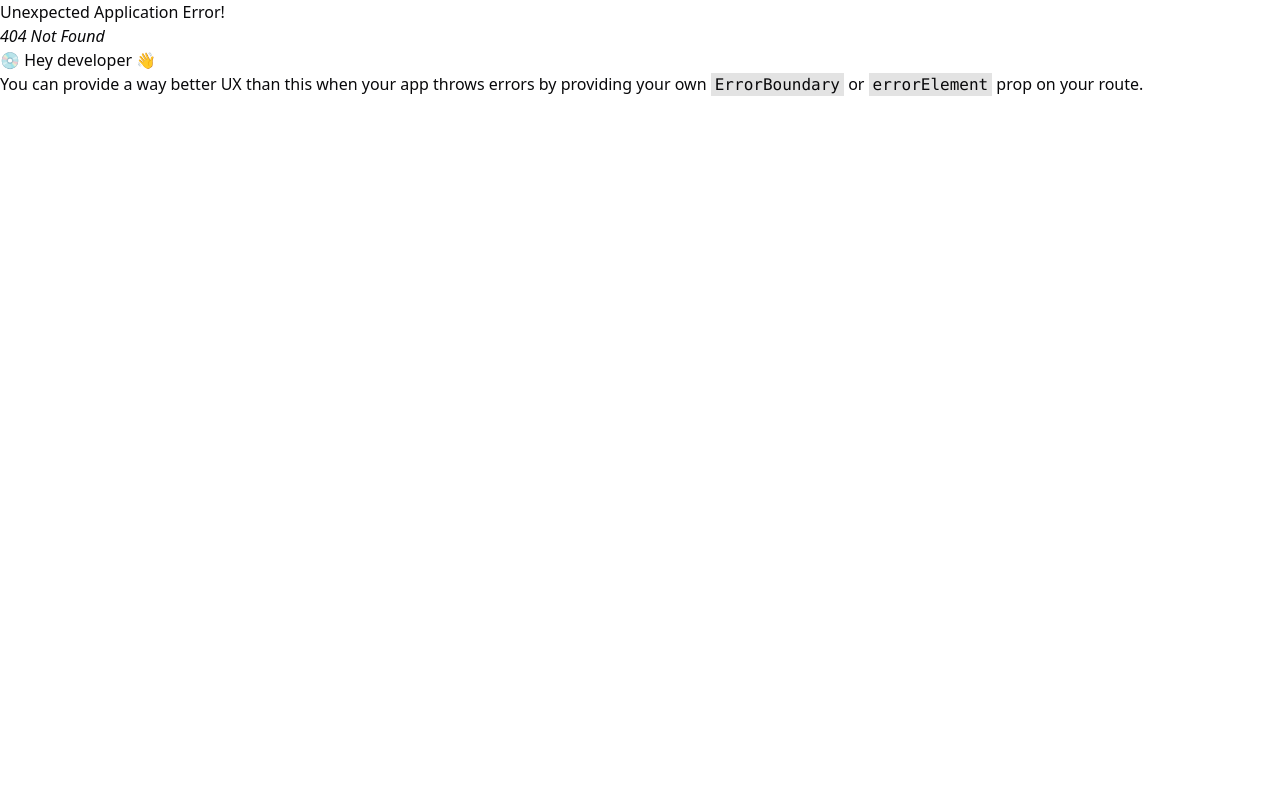
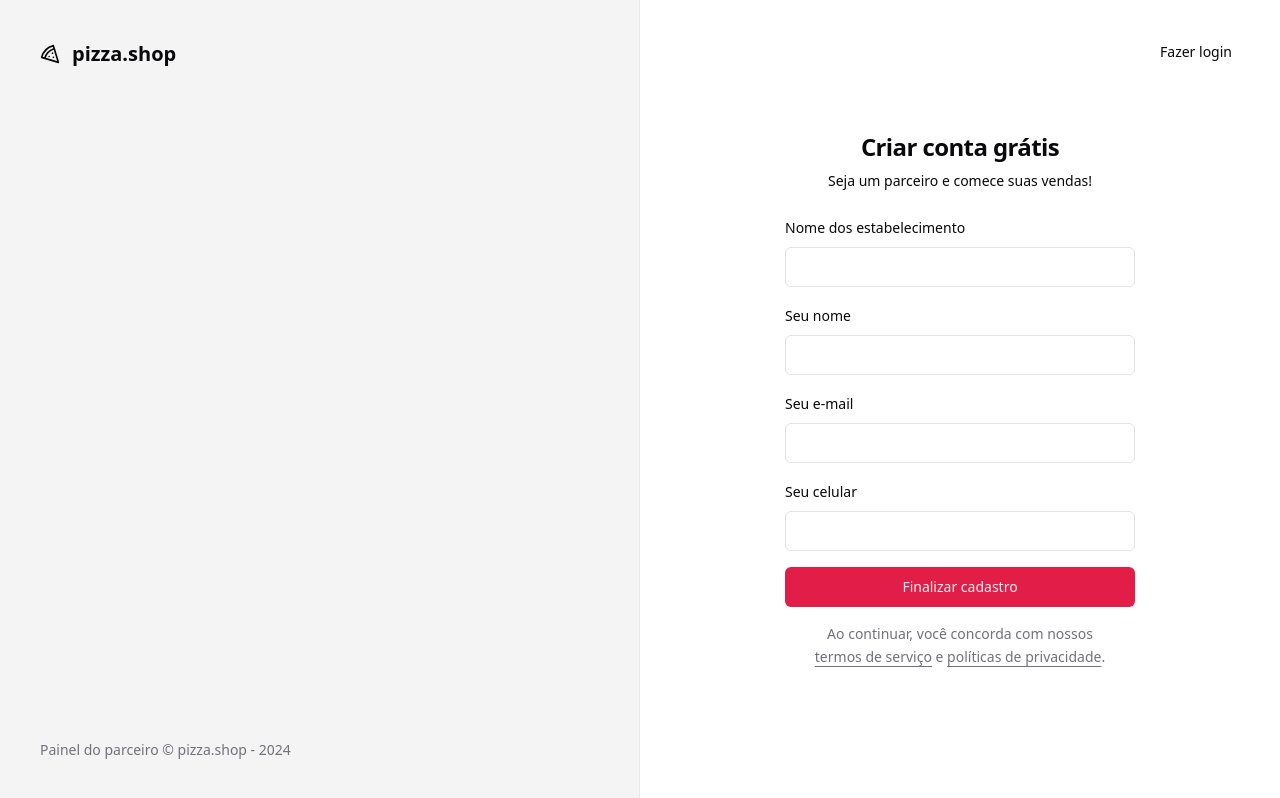
Before and after one commit to paulosantana95/pizzashop-web, a React app: page /sign-up in a window 1280 px wide. Before the commit this address had no page. Built offline with nearby package versions, Linux system fonts and the light colour scheme; the HTML template or start-up script is replaced by a standard one.

Commit message:
feat: Enhance UX with sonner toaster, adjusted sign-in, new sign-up page, and new header/navlink components

```diff
--- a/src/App.tsx
+++ b/src/App.tsx
@@ -2,6 +2,7 @@
 
 import { Helmet, HelmetProvider } from 'react-helmet-async'
 import { RouterProvider } from 'react-router-dom'
+import { Toaster } from 'sonner'
 
 import { router } from './routes'
 
@@ -9,6 +10,7 @@
   return (
     <HelmetProvider>
       <Helmet titleTemplate="%s | pizza.shop" />
+      <Toaster richColors />
       <RouterProvider router={router} />
     </HelmetProvider>
   )
--- /dev/null
+++ b/src/components/header.tsx
@@ -0,0 +1,26 @@
+import { Home, Pizza, UtensilsCrossed } from 'lucide-react'
+
+import { NavLink } from './nav-link'
+import { Separator } from './ui/separator'
+
+export function Header() {
+  return (
+    <div className="border-b">
+      <div className="flex h-16 items-center gap-6 px-6">
+        <Pizza className="h-6 w-6" />
+        <Separator orientation="vertical" className="h-6" />
+
+        <nav className="flex items-center space-x-4 lg:space-x-6">
+          <NavLink to="/">
+            <Home className="h-4 w-4" />
+            Início
+          </NavLink>
+          <NavLink to="/orders">
+            <UtensilsCrossed className="h-4 w-4" />
+            Pedidos
+          </NavLink>
+        </nav>
+      </div>
+    </div>
+  )
+}
--- /dev/null
+++ b/src/components/nav-link.tsx
@@ -0,0 +1,15 @@
+import { Link, LinkProps, useLocation } from 'react-router-dom'
+
+export interface NavLinkProps extends LinkProps {}
+
+export function NavLink(props: NavLinkProps) {
+  const { pathname } = useLocation()
+
+  return (
+    <Link
+      data-current={pathname === props.to}
+      className="flex items-center gap-1.5 text-sm font-medium text-muted-foreground hover:text-foreground data-[current=true]:text-foreground"
+      {...props}
+    />
+  )
+}
--- /dev/null
+++ b/src/components/ui/separator.tsx
@@ -0,0 +1,29 @@
+import * as React from "react"
+import * as SeparatorPrimitive from "@radix-ui/react-separator"
+
+import { cn } from "@/lib/utils"
+
+const Separator = React.forwardRef<
+  React.ElementRef<typeof SeparatorPrimitive.Root>,
+  React.ComponentPropsWithoutRef<typeof SeparatorPrimitive.Root>
+>(
+  (
+    { className, orientation = "horizontal", decorative = true, ...props },
+    ref
+  ) => (
+    <SeparatorPrimitive.Root
+      ref={ref}
+      decorative={decorative}
+      orientation={orientation}
+      className={cn(
+        "shrink-0 bg-border",
+        orientation === "horizontal" ? "h-[1px] w-full" : "h-full w-[1px]",
+        className
+      )}
+      {...props}
+    />
+  )
+)
+Separator.displayName = SeparatorPrimitive.Root.displayName
+
+export { Separator }
--- a/src/pages/_layouts/app.tsx
+++ b/src/pages/_layouts/app.tsx
@@ -1,11 +1,13 @@
 import { Outlet } from 'react-router-dom'
+
+import { Header } from '@/components/header'
 
 export function AppLayout() {
   return (
-    <div>
-      <h1>App Layout</h1>
+    <div className="flex min-h-screen flex-col antialiased">
+      <Header />
 
-      <div>
+      <div className="flex flex-1 flex-col gap-4 p-8 pt-6">
         <Outlet />
       </div>
     </div>
--- a/src/pages/_layouts/auth.tsx
+++ b/src/pages/_layouts/auth.tsx
@@ -3,7 +3,7 @@
 
 export function AuthLayout() {
   return (
-    <div className="grid min-h-screen grid-cols-2">
+    <div className="grid min-h-screen grid-cols-2 antialiased">
       <div className="flex h-full flex-col justify-between border-r border-foreground/5 bg-muted p-10 text-muted-foreground">
         <div className="flex items-center gap-3 text-xl text-foreground">
           <Pizza className="h-5 w-5" />
@@ -14,7 +14,7 @@
         </footer>
       </div>
 
-      <div className="flex flex-col items-center justify-center">
+      <div className="relative flex flex-col items-center justify-center">
         <Outlet />
       </div>
     </div>
--- a/src/pages/auth/sign-in.tsx
+++ b/src/pages/auth/sign-in.tsx
@@ -1,14 +1,48 @@
 import { Helmet } from 'react-helmet-async'
+import { useForm } from 'react-hook-form'
+import { Link } from 'react-router-dom'
+import { toast } from 'sonner'
+import { z } from 'zod'
 
 import { Button } from '@/components/ui/button'
 import { Input } from '@/components/ui/input'
 import { Label } from '@/components/ui/label'
 
+const SignInSchema = z.object({
+  email: z.string().email(),
+})
+
+type SignInForm = z.infer<typeof SignInSchema>
+
 export function SignIn() {
+  const {
+    register,
+    handleSubmit,
+    formState: { isSubmitting },
+  } = useForm<SignInForm>()
+
+  async function handleSignIn(data: SignInForm) {
+    try {
+      await new Promise((resolve) => setTimeout(resolve, 2000))
+
+      toast.success('Enviamos um link de autenticação para seu e-mail.', {
+        action: {
+          label: 'Reenviar',
+          onClick: () => handleSignIn(data),
+        },
+      })
+    } catch {
+      toast.error('E-mail não encontrado')
+    }
+  }
+
   return (
     <>
       <Helmet title="Login" />
       <div className="p-8">
+        <Button variant="ghost" asChild className="absolute right-8 top-8">
+          <Link to="/sign-up">Novo estabelecimento</Link>
+        </Button>
         <div className="flex w-[350px] flex-col justify-center gap-6">
           <div className="flex flex-col gap-2 text-center">
             <h1 className="text-2xl font-semibold tracking-tight">
@@ -19,12 +53,12 @@
             </p>
           </div>
 
-          <form className="space-y-4">
+          <form onSubmit={handleSubmit(handleSignIn)} className="space-y-4">
             <div className="space-y-2">
               <Label htmlFor="email">Seu e-mail</Label>
-              <Input id="email" type="email" />
+              <Input id="email" type="email" {...register('email')} />
             </div>
-            <Button className="w-full" type="submit">
+            <Button disabled={isSubmitting} className="w-full" type="submit">
               Acessar painel
             </Button>
           </form>
--- /dev/null
+++ b/src/pages/auth/sign-up.tsx
@@ -0,0 +1,111 @@
+import { Helmet } from 'react-helmet-async'
+import { useForm } from 'react-hook-form'
+import { Link, useNavigate } from 'react-router-dom'
+import { toast } from 'sonner'
+import { z } from 'zod'
+
+import { Button } from '@/components/ui/button'
+import { Input } from '@/components/ui/input'
+import { Label } from '@/components/ui/label'
+
+const SignUpSchema = z.object({
+  restaurantName: z.string(),
+  managerName: z.string(),
+  phone: z.string(),
+  email: z.string().email(),
+})
+
+type SignUpForm = z.infer<typeof SignUpSchema>
+
+export function SignUp() {
+  const navigate = useNavigate()
+
+  const {
+    register,
+    handleSubmit,
+    formState: { isSubmitting },
+  } = useForm<SignUpForm>()
+
+  async function handleSignUp(data: SignUpForm) {
+    try {
+      console.log(data)
+      await new Promise((resolve) => setTimeout(resolve, 2000))
+
+      toast.success('Restaurante cadastrado com sucesso!', {
+        action: {
+          label: 'Login',
+          onClick: () => navigate('/sign-in'),
+        },
+      })
+    } catch {
+      toast.error('Erro ao cadastrar restaurante')
+    }
+  }
+
+  return (
+    <>
+      <Helmet title="Cadastro" />
+      <div className="p-8">
+        <Button variant="ghost" asChild className="absolute right-8 top-8">
+          <Link to="/sign-in">Fazer login</Link>
+        </Button>
+        <div className="flex w-[350px] flex-col justify-center gap-6">
+          <div className="flex flex-col gap-2 text-center">
+            <h1 className="text-2xl font-semibold tracking-tight">
+              Criar conta grátis
+            </h1>
+            <p className="text-sm text-foreground">
+              Seja um parceiro e comece suas vendas!
+            </p>
+          </div>
+
+          <form onSubmit={handleSubmit(handleSignUp)} className="space-y-4">
+            <div className="space-y-2">
+              <Label htmlFor="restaurantName">Nome dos estabelecimento</Label>
+              <Input
+                id="restaurantName"
+                type="text"
+                {...register('restaurantName')}
+              />
+            </div>
+
+            <div className="space-y-2">
+              <Label htmlFor="managerName">Seu nome</Label>
+              <Input
+                id="managerName"
+                type="text"
+                {...register('managerName')}
+              />
+            </div>
+
+            <div className="space-y-2">
+              <Label htmlFor="email">Seu e-mail</Label>
+              <Input id="email" type="email" {...register('email')} />
+            </div>
+
+            <div className="space-y-2">
+              <Label htmlFor="phone">Seu celular</Label>
+              <Input id="phone" type="tel" {...register('phone')} />
+            </div>
+
+            <Button disabled={isSubmitting} className="w-full" type="submit">
+              Finalizar cadastro
+            </Button>
+
+            <p className="px-6 text-center text-sm leading-relaxed text-muted-foreground">
+              Ao continuar, você concorda com nossos{' '}
+              <a className="underline underline-offset-4" href="">
+                termos de serviço
+              </a>{' '}
+              e{' '}
+              <a className="underline underline-offset-4" href="">
+                políticas de privacidade
+              </a>
+              .
+            </p>
+          </form>
+        </div>
+      </div>
+    </>
+  )
+}
--- a/src/routes.tsx
+++ b/src/routes.tsx
@@ -4,6 +4,7 @@
 import { AuthLayout } from './pages/_layouts/auth'
 import { Dashboard } from './pages/app/dashboard'
 import { SignIn } from './pages/auth/sign-in'
+import { SignUp } from './pages/auth/sign-up'
 
 export const router = createBrowserRouter([
   {
@@ -14,6 +15,9 @@
   {
     path: '/',
     element: <AuthLayout />,
-    children: [{ path: '/sign-in', element: <SignIn /> }],
+    children: [
+      { path: '/sign-in', element: <SignIn /> },
+      { path: '/sign-up', element: <SignUp /> },
+    ],
   },
 ])
```
Also changed, not shown: package.json (+6 -1 lines), 1 other file (tests, documents, lock files or other folders).
